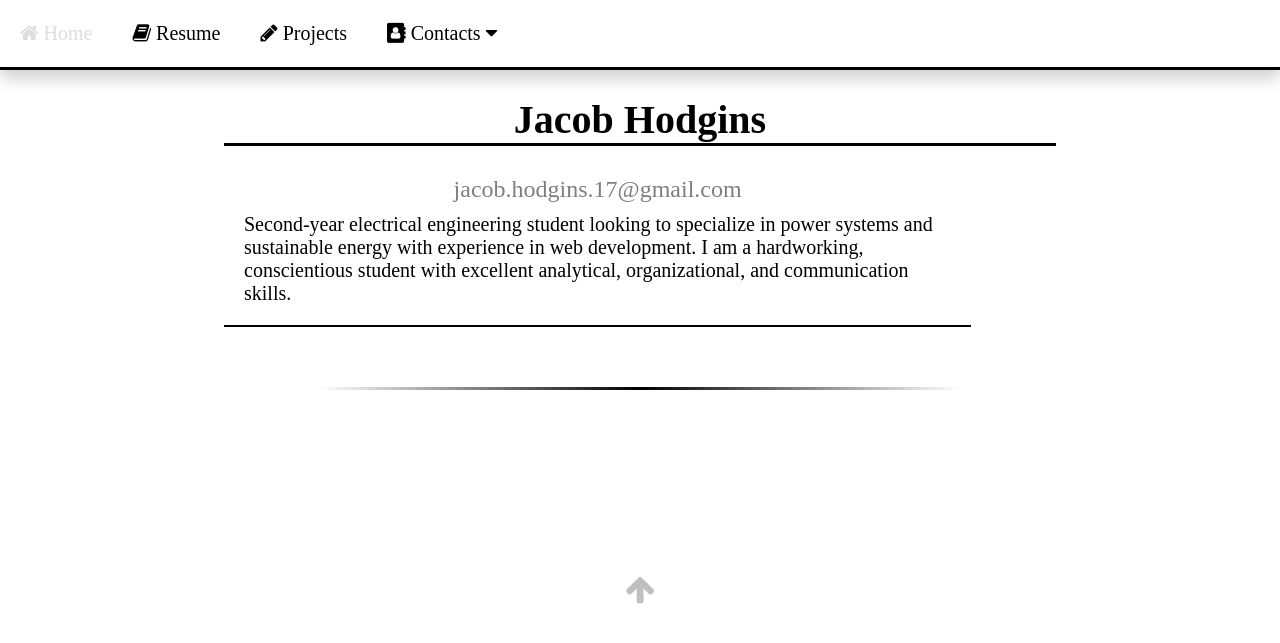
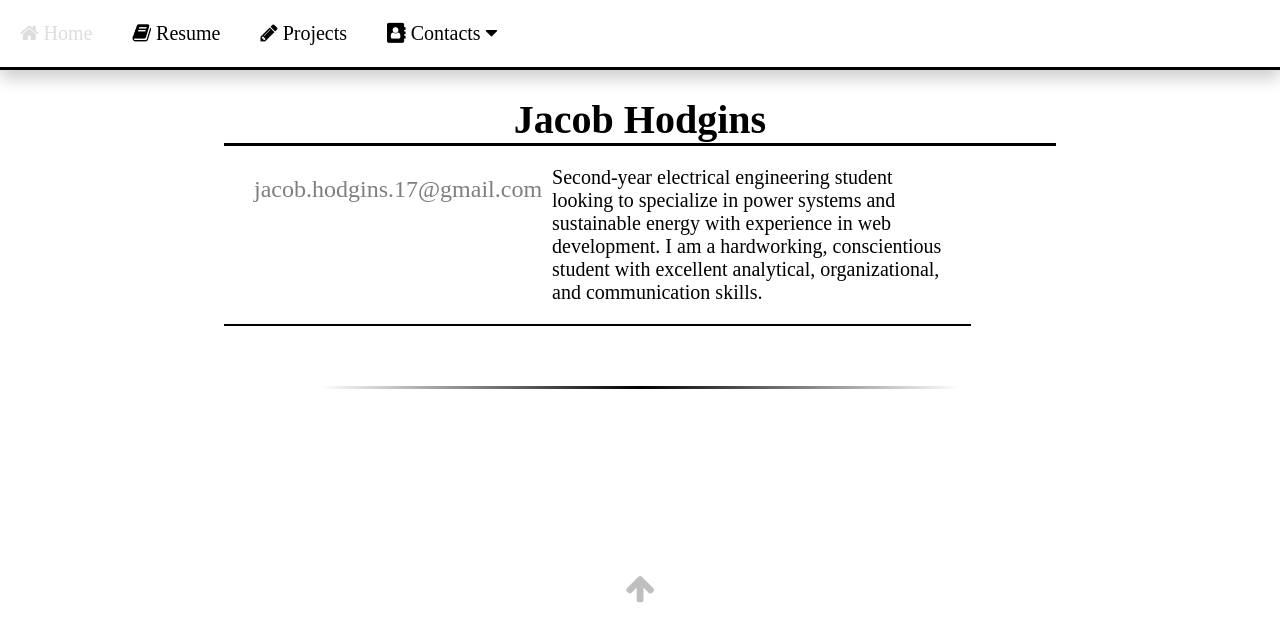
Before and after one commit to JacobHodgins/hodginsjacob, a Jekyll site: the page built from resume/index.html, in a window 1280 px wide. Shown: the top 643 px of the page. Built offline with Jekyll 4.4.1, drawn with Linux system fonts in a browser that asks for light colours.

Commit message:
Update main.css

```diff
--- a/css/main.css
+++ b/css/main.css
@@ -96,6 +96,11 @@
 .grid {
   display: grid;
   align-items: center;
+}
+
+.flex {
+  display: flex;
+  justify-content: center;
 }
 
 /* --------------------------------CONTENT CONTAINER-------------------------------- */
```
